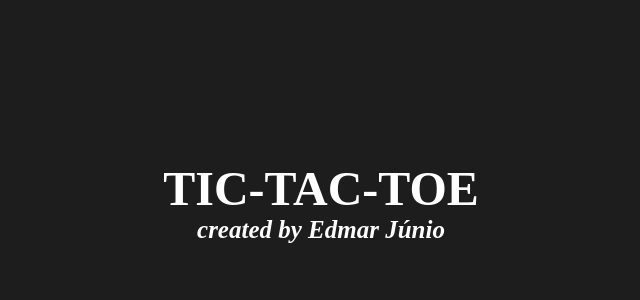
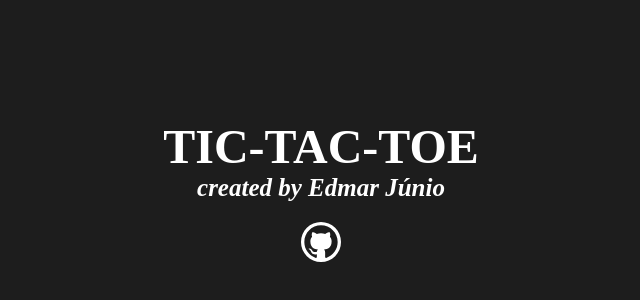
Before and after one commit to edmarjunio/react-jogo-da-velha, a Next.js app: page / in a window 1280 px wide. Shown: the part 198-498 px from the top of the page, without its empty margins (319-959 px from the left). Built offline with nearby package versions, Linux system fonts and the light colour scheme; a web font is replaced by a local one.

Commit message:
icone criado

```diff
--- a/src/components/gamePage/GamePage.jsx
+++ b/src/components/gamePage/GamePage.jsx
@@ -1,4 +1,5 @@
 import Header from '../header/Header'
+
 
 function GamePage () {
     return (
--- a/src/components/header/Header.jsx
+++ b/src/components/header/Header.jsx
@@ -2,12 +2,16 @@
 
 import Title from '../title/Title'
 import Subtitle from '../subtitle/Subtitle'
+import Icon from '../icon/Icon'
 
 function Header () {
     return (
         <div className={styles.header}>
-        <Title>TIC-TAC-TOE</Title>
-        <Subtitle>created by Edmar Júnio</Subtitle>
+            <Title>TIC-TAC-TOE</Title>
+            <Subtitle>created by Edmar Júnio</Subtitle>
+            <div className={styles.iconContent}>
+                <Icon iconName="github" link="http://github.com/edmarjunio" />
+            </div>
         </div>
     )
 }
--- a/src/components/header/Header.module.css
+++ b/src/components/header/Header.module.css
@@ -2,3 +2,7 @@
     text-align: center;
     padding: 40px 0;
 }
+
+.iconContent {
+    margin: 20px 0;
+}
--- /dev/null
+++ b/src/components/icon/Icon.jsx
@@ -0,0 +1,13 @@
+function Icon ({ iconName, size, link }) {
+    return (
+        <a href={link} target="_blank">
+            <img src={`/icons/${iconName}.svg`} width={size} />
+        </a>
+    )
+}
+
+Icon.defaultProps = {
+    size: "40px"
+}
+
+export default Icon
```
Also changed, not shown: public/icons/github.svg (added).
